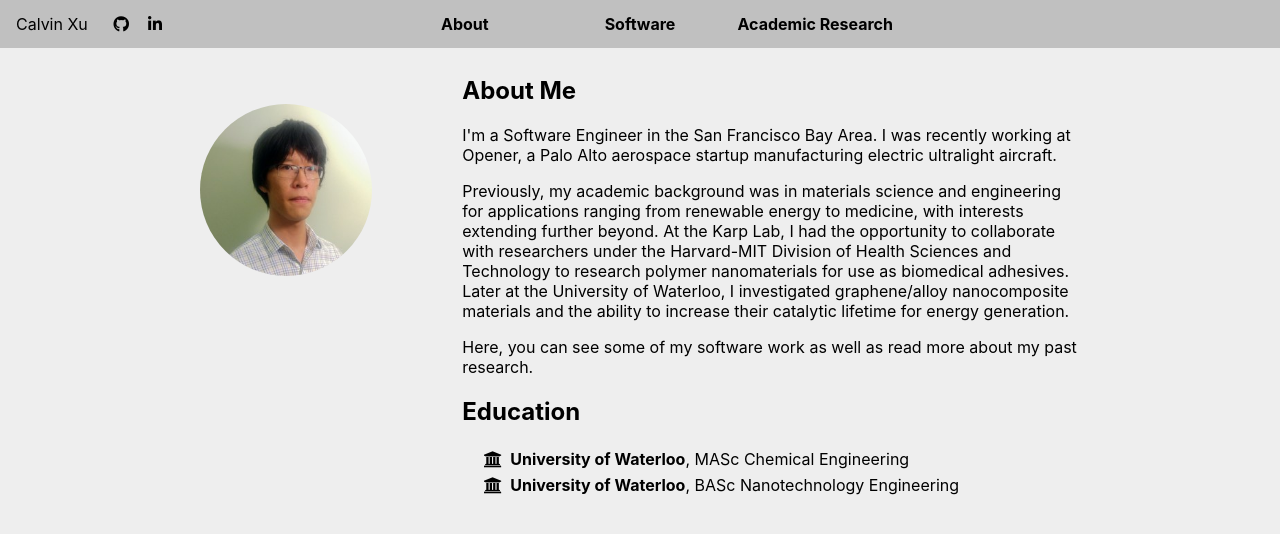
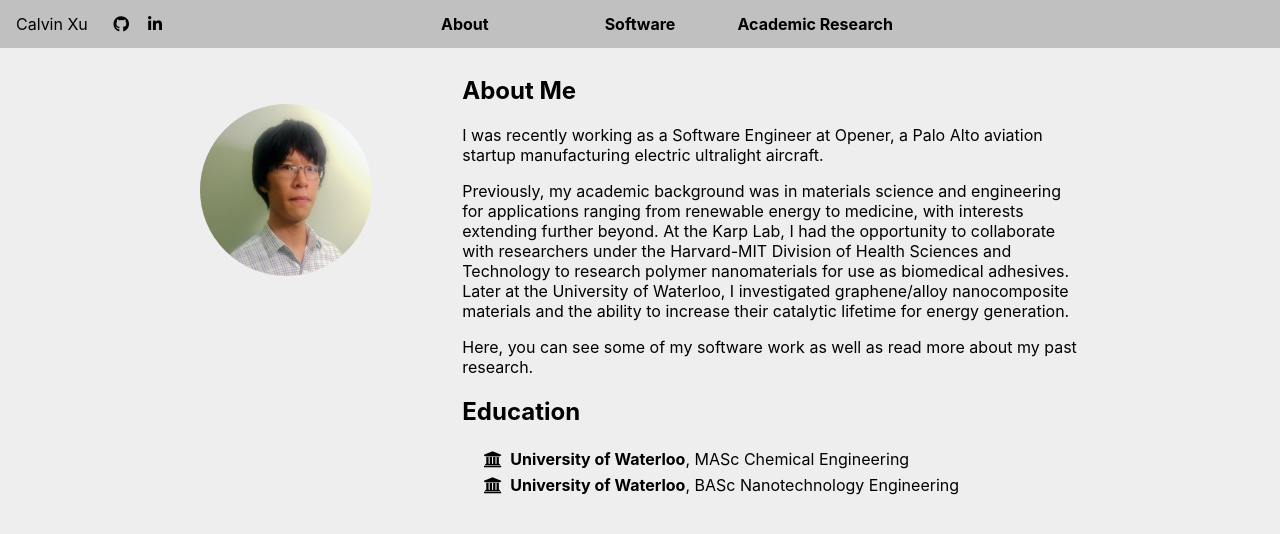
Before and after one commit to calvin-xu0/calvin-xu0.github.io, a React (Create React App) app: page / in a window 1280 px wide. Shown: the top 534 px of the page. Built offline with nearby package versions, Linux system fonts and the light colour scheme.

Commit message:
Adjust introduction in About route

```diff
--- a/src/routes/about.js
+++ b/src/routes/about.js
@@ -11,7 +11,7 @@ export default function About() {
         <section>
           <h1>About Me</h1>
           <p>
-            I'm a Software Engineer in the San Francisco Bay Area. I was recently working at Opener, a Palo Alto aerospace startup manufacturing electric ultralight aircraft.
+            I was recently working as a Software Engineer at Opener, a Palo Alto aviation startup manufacturing electric ultralight aircraft.
           </p>
           <p>
             Previously, my academic background was in materials science and engineering for applications ranging from renewable energy to medicine, with interests extending further beyond. At the Karp Lab, I had the opportunity to collaborate with researchers under the Harvard-MIT Division of Health Sciences and Technology to research polymer nanomaterials for use as biomedical adhesives. Later at the University of Waterloo, I investigated graphene/alloy nanocomposite materials and the ability to increase their catalytic lifetime for energy generation.
```
